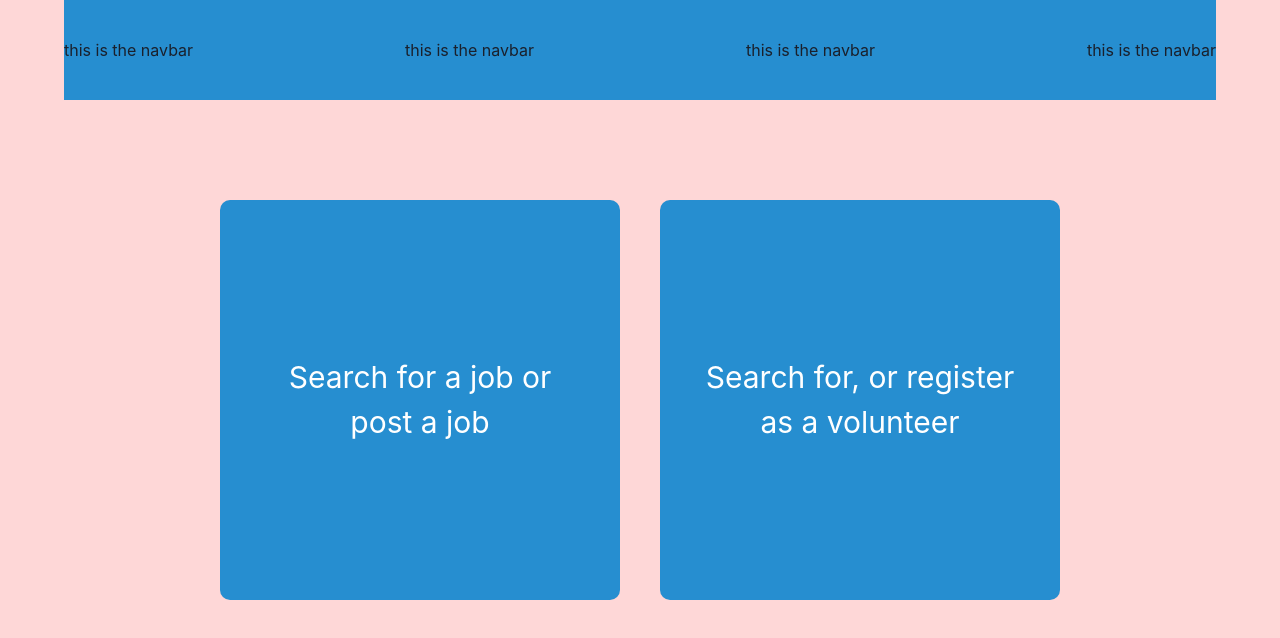
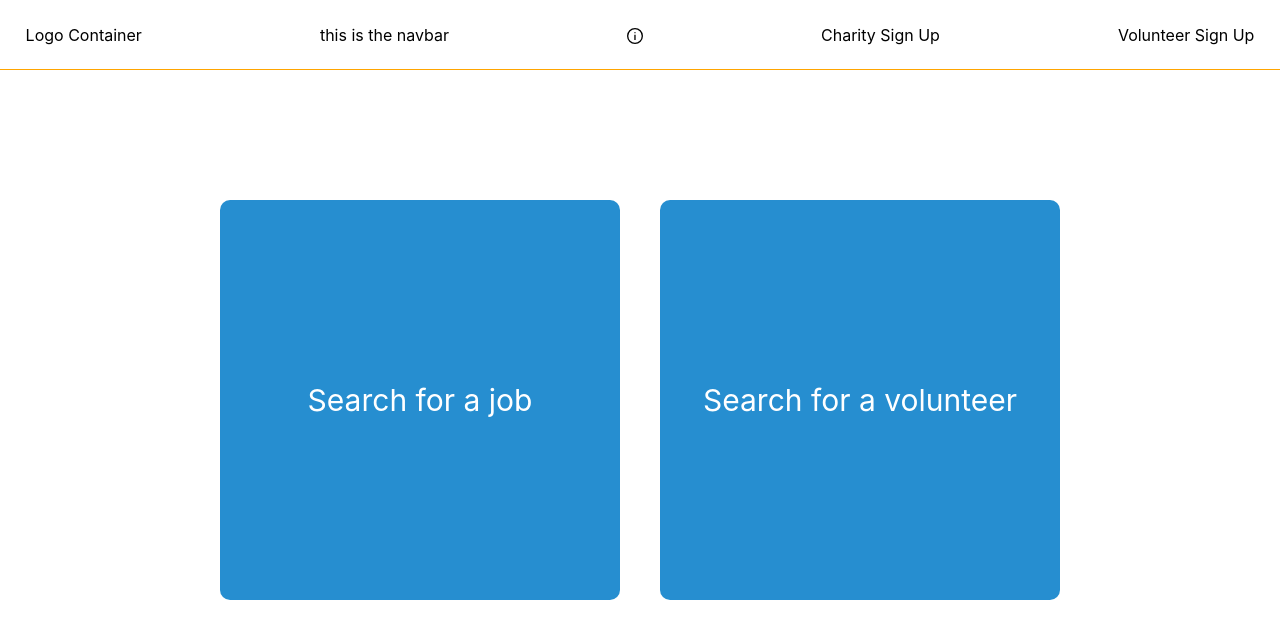
Before and after one commit to chingu-voyages/v28-bears-team-10, a Next.js app: page / in a window 1280 px wide. Shown: the top 638 px of the page. Built offline with nearby package versions, Linux system fonts and the light colour scheme.

Commit message:
Add styles to nav and update wording from home page

```diff
--- a/components/Layout.js
+++ b/components/Layout.js
@@ -13,15 +13,7 @@ export default function Layout({ children }) {
                     content="Chinu.io project - an app that connects charities and volunteers to help with digital products andissues"
                 />
             </Head>
-            <Flex
-                maxW="100%"
-                h="100vh"
-                bg="red.100"
-                display="flex"
-                my="0"
-                mx="auto"
-                justify="center"
-                align="center">
+            <Flex maxW="100%" h="100vh" my="0" mx="auto" justify="center" align="center">
                 <Nav />
                 {children}
             </Flex>
--- a/components/Nav.js
+++ b/components/Nav.js
@@ -1,22 +1,36 @@
 import React from 'react';
-import { Box, Center, Container, Flex } from '@chakra-ui/layout';
+import { Box, Center, Container, Flex, Text } from '@chakra-ui/layout';
+import { InfoOutlineIcon } from '@chakra-ui/icons';
 
 export default function Nav({ children }) {
     return (
         <>
             <Flex
-                bg="blue"
+                borderBottom=" 1px solid orange"
                 pos="fixed"
                 top={0}
-                w="90vw"
-                height="100px"
+                w="100vw"
+                height="70px"
                 direction="row"
                 align="center"
-                justify="space-between">
-                <Box>this is the navbar</Box>
-                <Box>this is the navbar</Box>
-                <Box>this is the navbar</Box>
-                <Box>this is the navbar</Box>
+                justify="space-between"
+                color="black"
+                px="2%">
+                <Box>
+                    <Text>Logo Container</Text>
+                </Box>
+                <Box>
+                    <Text>this is the navbar</Text>
+                </Box>
+                <Box>
+                    <InfoOutlineIcon />
+                </Box>
+                <Box>
+                    <Text>Charity Sign Up</Text>
+                </Box>
+                <Box>
+                    <Text>Volunteer Sign Up</Text>
+                </Box>
             </Flex>
         </>
     );
--- a/pages/index.js
+++ b/pages/index.js
@@ -19,7 +19,7 @@ export default function Home() {
                                 color="white"
                                 borderRadius="10px">
                                 <Text textAlign={['left', 'center']} fontSize={30}>
-                                    Search for a job or post a job
+                                    Search for a job
                                 </Text>
                             </Center>
                         </a>
@@ -34,7 +34,7 @@ export default function Home() {
                                 color="white"
                                 borderRadius="10px">
                                 <Text textAlign={['left', 'center']} fontSize={30}>
-                                    Search for, or register as a volunteer
+                                    Search for a volunteer
                                 </Text>
                             </Center>
                         </a>
```
